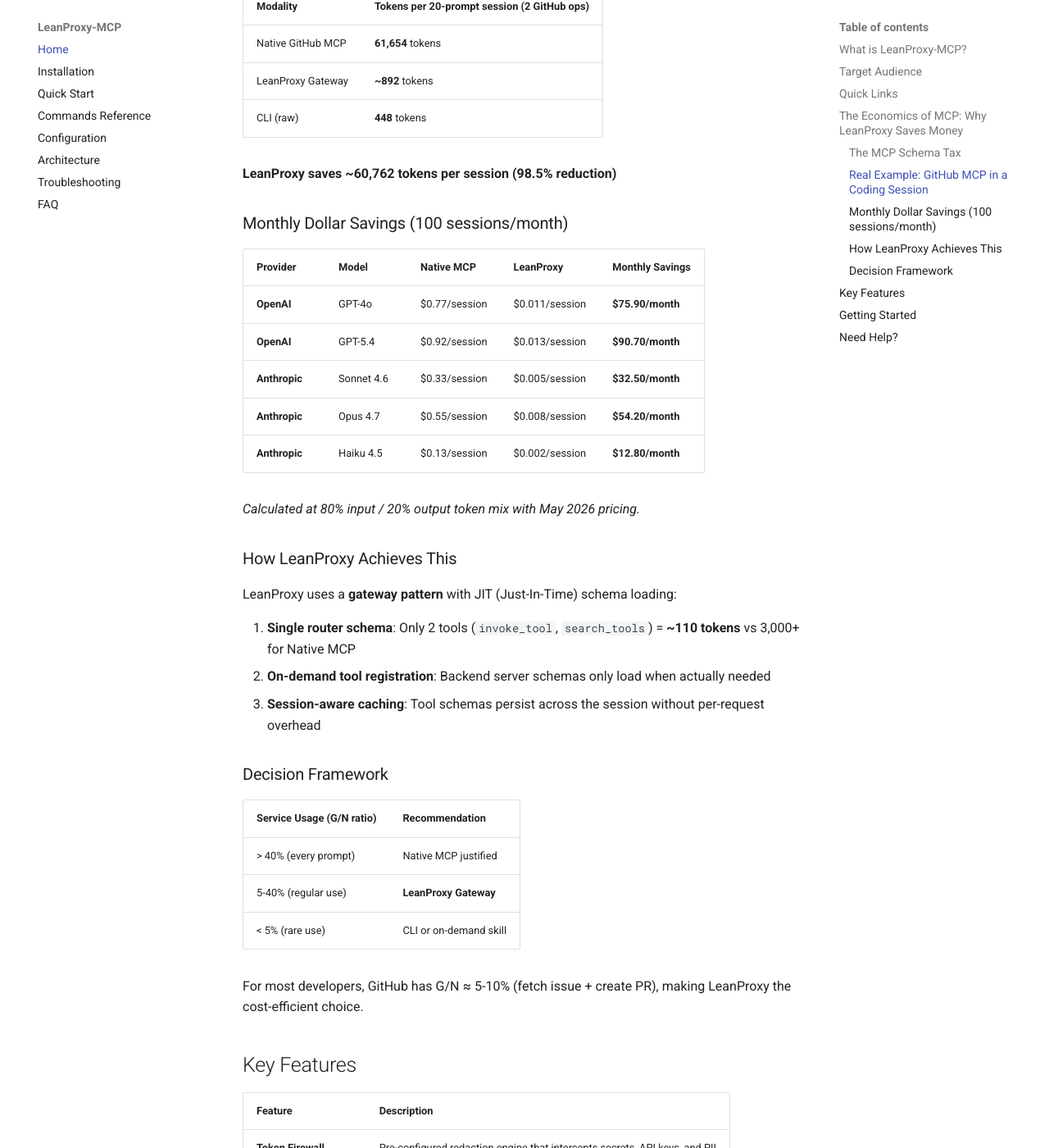
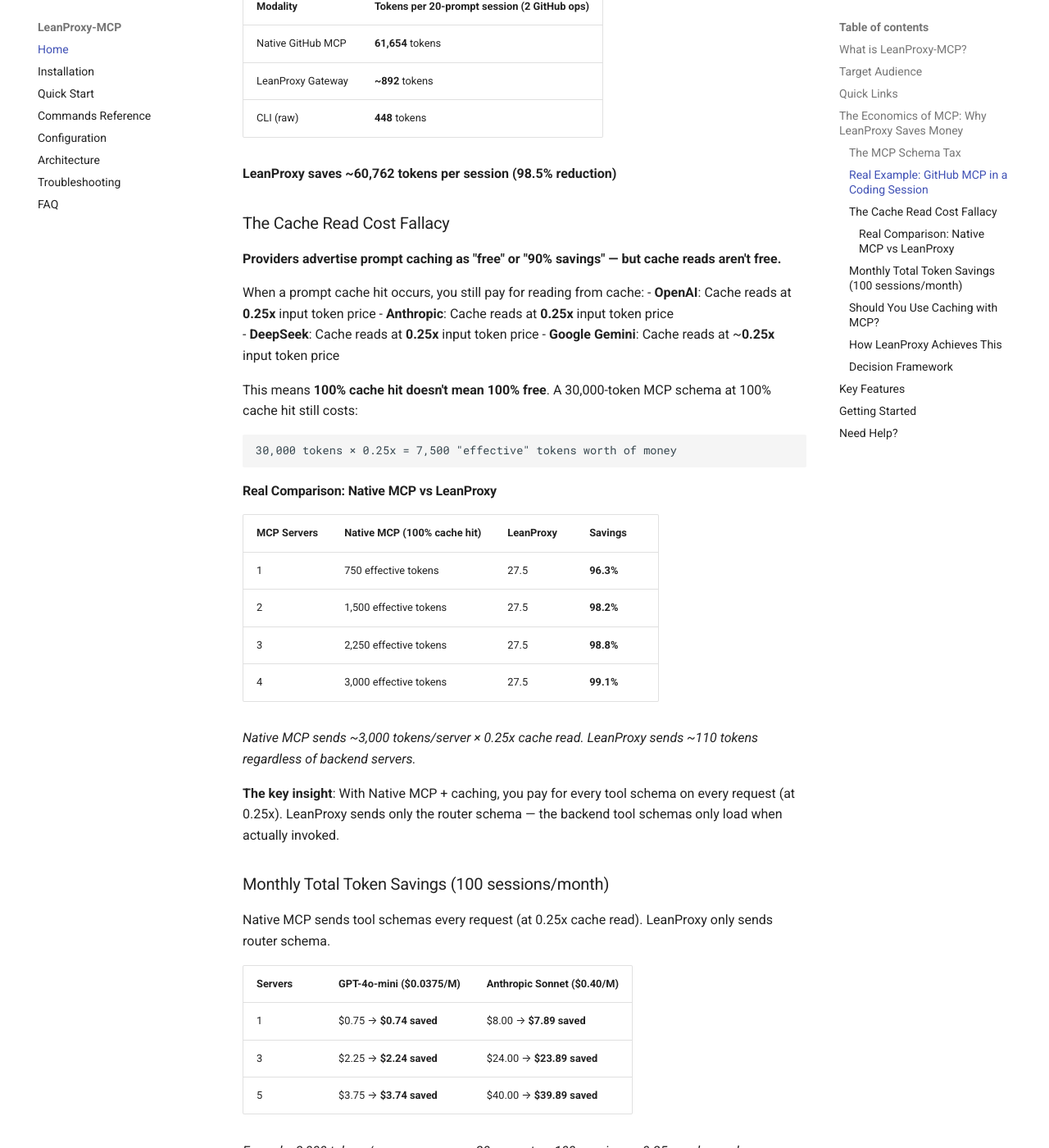
Before and after one commit to mmornati/leanproxy-mcp, an MkDocs documentation site: the page built from docs/index.md, in a window 1280 px wide and 1400 px high, scrolled down 1556 px. Shown: the whole window at 82% size. Built offline with MkDocs 1.6.1 and Material for MkDocs 9.7.7, drawn with Linux system fonts in a browser that asks for light colours; comment, search, counter and statistics services are not loaded; some of the changed text lies outside the part shown.

Commit message:
feat: improved the token estimation adding the caching system

````diff
--- a/docs/index.md
+++ b/docs/index.md
@@ -51,17 +51,56 @@
 
 **LeanProxy saves ~60,762 tokens per session (98.5% reduction)**
 
-### Monthly Dollar Savings (100 sessions/month)
+### The Cache Read Cost Fallacy
 
-| Provider | Model | Native MCP | LeanProxy | **Monthly Savings** |
-|----------|-------|------------|-----------|----------------------|
-| **OpenAI** | GPT-4o | $0.77/session | $0.011/session | **$75.90/month** |
-| **OpenAI** | GPT-5.4 | $0.92/session | $0.013/session | **$90.70/month** |
-| **Anthropic** | Sonnet 4.6 | $0.33/session | $0.005/session | **$32.50/month** |
-| **Anthropic** | Opus 4.7 | $0.55/session | $0.008/session | **$54.20/month** |
-| **Anthropic** | Haiku 4.5 | $0.13/session | $0.002/session | **$12.80/month** |
+**Providers advertise prompt caching as "free" or "90% savings" — but cache reads aren't free.**
 
-*Calculated at 80% input / 20% output token mix with May 2026 pricing.*
+When a prompt cache hit occurs, you still pay for reading from cache:
+- **OpenAI**: Cache reads at **0.25x** input token price
+- **Anthropic**: Cache reads at **0.25x** input token price
+- **DeepSeek**: Cache reads at **0.25x** input token price
+- **Google Gemini**: Cache reads at ~**0.25x** input token price
+
+This means **100% cache hit doesn't mean 100% free**. A 30,000-token MCP schema at 100% cache hit still costs:
+```
+30,000 tokens × 0.25x = 7,500 "effective" tokens worth of money
+```
+
+#### Real Comparison: Native MCP vs LeanProxy
+
+| MCP Servers | Native MCP (100% cache hit) | LeanProxy | Savings |
+|-------------|----------------------------|----------|---------|
+| 1 | 750 effective tokens | 27.5 | **96.3%** |
+| 2 | 1,500 effective tokens | 27.5 | **98.2%** |
+| 3 | 2,250 effective tokens | 27.5 | **98.8%** |
+| 4 | 3,000 effective tokens | 27.5 | **99.1%** |
+
+*Native MCP sends ~3,000 tokens/server × 0.25x cache read. LeanProxy sends ~110 tokens regardless of backend servers.*
+
+**The key insight**: With Native MCP + caching, you pay for every tool schema on every request (at 0.25x). LeanProxy sends only the router schema — the backend tool schemas only load when actually invoked.
+
+### Monthly Total Token Savings (100 sessions/month)
+
+Native MCP sends tool schemas every request (at 0.25x cache read). LeanProxy only sends router schema.
+
+| Servers | GPT-4o-mini ($0.0375/M) | Anthropic Sonnet ($0.40/M) |
+|---------|--------------------------|----------------------------|
+| 1 | $0.75 → **$0.74 saved** | $8.00 → **$7.89 saved** |
+| 3 | $2.25 → **$2.24 saved** | $24.00 → **$23.89 saved** |
+| 5 | $3.75 → **$3.74 saved** | $40.00 → **$39.89 saved** |
+
+*Formula: 3,000 tokens/server × servers × 20 prompts × 100 sessions × 0.25x cache read*
+
+### Should You Use Caching with MCP?
+
+| Scenario | Cache Hit | Recommendation |
+|----------|----------|----------------|
+| MCP tool schemas (100% same) | 100% | ❌ Still costs 0.25x — use LeanProxy |
+| Conversation history (growing) | 90%+ | ✅ Caching saves money |
+| Codebase/RAG context | 80%+ | ✅ Caching saves money |
+| MCP schemas in short session | 100% | ❌ Cache read cost > savings |
+
+**Key insight**: For MCP tool schemas that are **identical every request**, caching only reduces cost by 75% — you're still paying for the read. LeanProxy eliminates the overhead entirely.
 
 ### How LeanProxy Achieves This
 
````
Also changed, not shown: README.md (+48 -8 lines).
